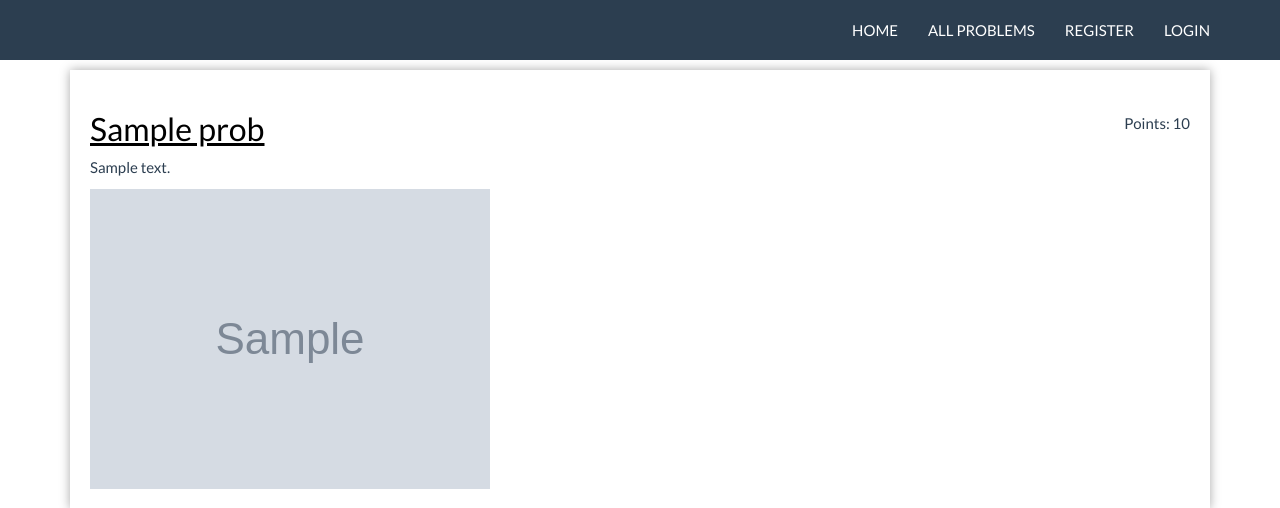
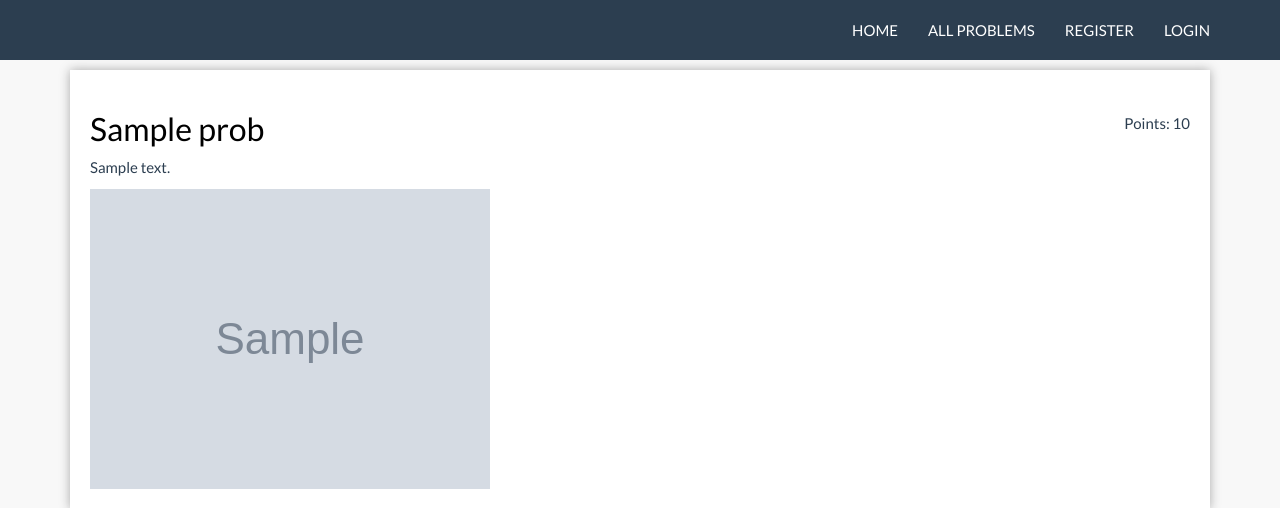
Before and after one commit to VGeorgiev1/frix, a Node server app: page /allproblems in a window 1280 px wide. Shown: the top 508 px of the page. Run offline with Node 20, Linux system fonts and the light colour scheme; tables that the repository leaves empty hold one stand-in row (values such as "Sample post"); grey boxes marked "Sample" are stand-in pictures; some libraries are stand-ins or nearby versions.

Commit message:
golemi promeni golemo vojno

```diff
--- a/views/layout.hbs
+++ b/views/layout.hbs
@@ -5,7 +5,7 @@
     <script src="/javascripts/jquery-1.10.2.js"></script>
     <script src="/javascripts/bootstrap.js"></script>
 </head>
-<body>
+<body style="background-color: #F8F8F8;">
     <header>
         <div class="navbar navbar-default navbar-fixed-top text-uppercase">
             <div class="container">
--- a/views/problem/allproblems.hbs
+++ b/views/problem/allproblems.hbs
@@ -3,13 +3,13 @@
         max-width: 50%;
     }
     a{
-        text-decoration:none;
         color:black;
     }
     #art{
         background-color:#FFF;
         padding:20px;
         box-shadow: 0 0 10px darkgrey;
+        margin-bottom: 10px;
     }
 </style>
 <div class="container body-content">
@@ -22,7 +22,7 @@
                     <tr>
                         <td>
                             <header>
-                                <h2><a href="/details/{{this.id}}">{{this.title}}</a></h2>
+                                <h2><a href="/details/{{this.id}}" style="text-decoration:none">{{this.title}}</a></h2>
                             </header>
                         </td>
                         <td align="right">
```
Also changed, not shown: public/Picture 104.jpg (added).
